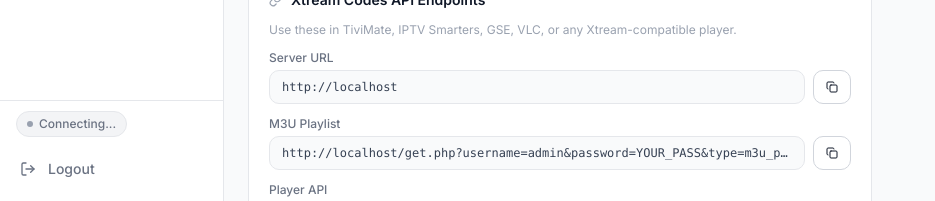
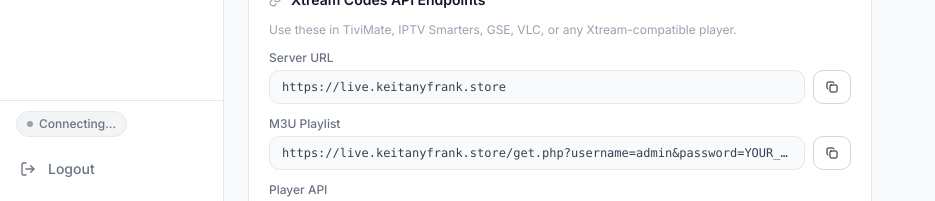
Before and after one commit to justkeitany/Kobe_stores, a React (Vite) app in the folder frontend/: page /settings in a window 1280 px wide. Shown: the part 599-800 px from the top of the page, without its empty margins (0-935 px from the left). Built offline with nearby package versions, Linux system fonts and the light colour scheme; no server answers; sample sign-in values are in the browser's storage.

Commit message:
fix: Xtream URLs always use live.keitanyfrank.store not tv domain

```diff
--- a/frontend/src/pages/Dashboard.tsx
+++ b/frontend/src/pages/Dashboard.tsx
@@ -188,7 +188,7 @@ function MetricChart({ label, value, sub, dataKey, data, color }: {
 
 /* ── Quick Access Links ──────────────────────────────────────── */
 function QuickAccessLinks() {
-  const base = window.location.origin;
+  const base = "https://live.keitanyfrank.store";
   const [copiedKey, setCopiedKey] = useState<string | null>(null);
 
   function copy(key: string, value: string) {
--- a/frontend/src/pages/SettingsPage.tsx
+++ b/frontend/src/pages/SettingsPage.tsx
@@ -73,7 +73,7 @@ export default function SettingsPage() {
     toast.success("Copied");
   }
 
-  const base = serverUrl || window.location.origin;
+  const base = "https://live.keitanyfrank.store";
 
   return (
     <div className="p-6 space-y-6 max-w-2xl">
--- a/frontend/src/pages/UsersPage.tsx
+++ b/frontend/src/pages/UsersPage.tsx
@@ -124,7 +124,7 @@ function UserRow({ user: u, onEdit, onDelete, onToggle }: {
 }) {
   const [showPass, setShowPass] = useState(false);
   const [copiedKey, setCopiedKey] = useState<string | null>(null);
-  const base = window.location.origin;
+  const streamBase = "https://live.keitanyfrank.store";
 
   function copy(key: string, text: string) {
     navigator.clipboard.writeText(text);
@@ -133,8 +133,8 @@ function UserRow({ user: u, onEdit, onDelete, onToggle }: {
     setTimeout(() => setCopiedKey(null), 2000);
   }
 
-  const xtreamUrl = `${base}/player_api.php?username=${u.username}&password=${u.password}`;
-  const m3uUrl = `${base}/get.php?username=${u.username}&password=${u.password}&type=m3u_plus`;
+  const xtreamUrl = `${streamBase}/player_api.php?username=${u.username}&password=${u.password}`;
+  const m3uUrl = `${streamBase}/get.php?username=${u.username}&password=${u.password}&type=m3u_plus`;
 
   const isExpired = u.expires_at ? new Date(u.expires_at) < new Date() : false;
 
@@ -253,6 +253,8 @@ function UserModal({ user, onClose, onSaved }: {
     queryKey: ["bouquets"],
     queryFn: () => api.get("/bouquets").then((r) => r.data),
   });
+
+  const streamBase = "https://live.keitanyfrank.store";
 
   function generatePassword() {
     const chars = "abcdefghijklmnopqrstuvwxyz0123456789";
@@ -392,12 +394,12 @@ function UserModal({ user, onClose, onSaved }: {
             <p className="text-xs font-medium text-gray-600 mb-2 flex items-center gap-1.5">
               <Key size={12} /> Xtream Credentials Preview
             </p>
-            <PreviewRow label="Server" value={window.location.origin} />
+            <PreviewRow label="Server"   value={streamBase} />
             <PreviewRow label="Username" value={username} />
             <PreviewRow label="Password" value={password} />
             <PreviewRow
               label="M3U URL"
-              value={`${window.location.origin}/get.php?username=${username}&password=${password}&type=m3u_plus`}
+              value={`${streamBase}/get.php?username=${username}&password=${password}&type=m3u_plus`}
             />
           </div>
         )}
```
